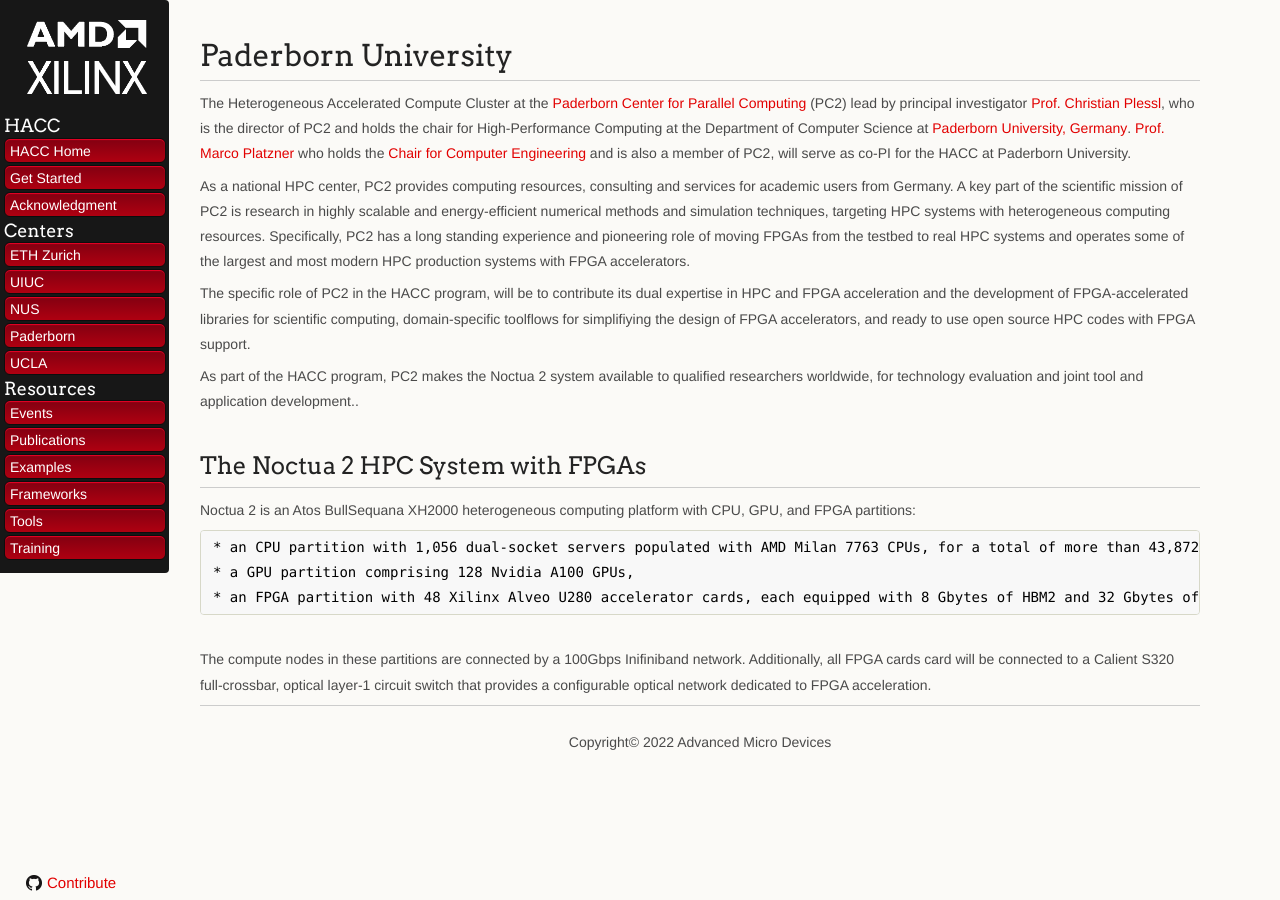
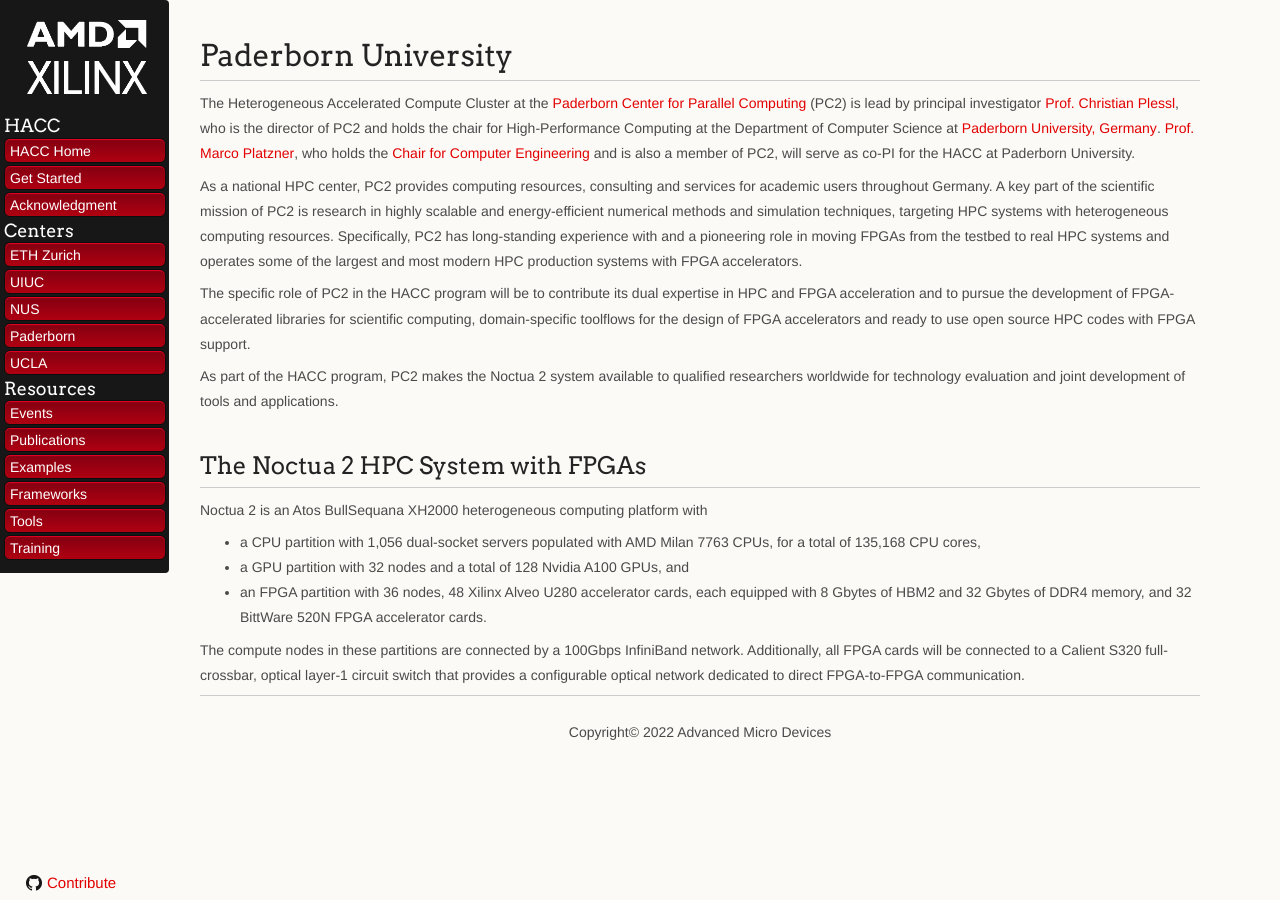
Before and after one commit to Xilinx/xacc, a Jekyll site: the page built from docs/paderborn.md, in a window 1280 px wide. Built offline with Jekyll 4.4.1, drawn with Linux system fonts in a browser that asks for light colours; nearby versions of some CDN libraries; our own code applies the rules of GitHub Pages for plain Markdown files.

Commit message:
Proposed changes for Paderborn Description

```diff
--- a/docs/paderborn.md
+++ b/docs/paderborn.md
@@ -1,23 +1,23 @@
 # Paderborn University
 
-The Heterogeneous Accelerated Compute Cluster at the [Paderborn Center for Parallel Computing](https://pc2.uni-paderborn.de) (PC2) lead by principal investigator [Prof. Christian Plessl](https://en.cs.uni-paderborn.de/hpc/team/group/members/plessl), who is the director of PC2 and holds the chair for High-Performance Computing at the Department of Computer Science at [Paderborn University, Germany](https://www.uni-paderborn.de/en). [Prof. Marco Platzner](https://en.cs.uni-paderborn.de/ceg/team/group/people/marco-platzner) who holds the [Chair for Computer Engineering](https://en.cs.uni-paderborn.de/ceg) and is also a member of PC2, will serve as co-PI for the HACC at Paderborn University.
+The Heterogeneous Accelerated Compute Cluster at the [Paderborn Center for Parallel Computing](https://pc2.uni-paderborn.de) (PC2) is lead by principal investigator [Prof. Christian Plessl](https://en.cs.uni-paderborn.de/hpc/team/group/members/plessl), who is the director of PC2 and holds the chair for High-Performance Computing at the Department of Computer Science at [Paderborn University, Germany](https://www.uni-paderborn.de/en). [Prof. Marco Platzner](https://en.cs.uni-paderborn.de/ceg/team/group/people/marco-platzner), who holds the [Chair for Computer Engineering](https://en.cs.uni-paderborn.de/ceg) and is also a member of PC2, will serve as co-PI for the HACC at Paderborn University.
 
-As a national HPC center, PC2 provides computing resources, consulting and services for academic users from Germany. A key part of the scientific mission of PC2 is research in highly scalable and energy-efficient numerical methods and simulation techniques, targeting HPC systems with heterogeneous computing resources. Specifically, PC2 has a long standing experience and pioneering role of moving FPGAs from the testbed to real HPC systems and operates some of the largest and most modern HPC production systems with FPGA accelerators.
+As a national HPC center, PC2 provides computing resources, consulting and services for academic users throughout Germany. A key part of the scientific mission of PC2 is research in highly scalable and energy-efficient numerical methods and simulation techniques, targeting HPC systems with heterogeneous computing resources. Specifically, PC2 has long-standing experience with and a pioneering role in moving FPGAs from the testbed to real HPC systems and operates some of the largest and most modern HPC production systems with FPGA accelerators.
 
-The specific role of PC2 in the HACC program, will be to contribute its dual expertise in HPC and FPGA acceleration and the development of FPGA-accelerated libraries for scientific computing, domain-specific toolflows for simplifiying the design of FPGA accelerators, and ready to use open source HPC codes with FPGA support.
+The specific role of PC2 in the HACC program will be to contribute its dual expertise in HPC and FPGA acceleration and to pursue the development of FPGA-accelerated libraries for scientific computing, domain-specific toolflows for the design of FPGA accelerators and ready to use open source HPC codes with FPGA support.
 
-As part of the HACC program, PC2 makes the Noctua 2 system available to qualified researchers worldwide, for technology evaluation and joint tool and application development..
+As part of the HACC program, PC2 makes the Noctua 2 system available to qualified researchers worldwide for technology evaluation and joint development of tools and applications.
 
 
 ## The Noctua 2 HPC System with FPGAs
 
-Noctua 2 is an Atos BullSequana XH2000 heterogeneous computing platform with CPU, GPU, and FPGA partitions:
+Noctua 2 is an Atos BullSequana XH2000 heterogeneous computing platform with
 
-    * an CPU partition with 1,056 dual-socket servers populated with AMD Milan 7763 CPUs, for a total of more than 43,872 CPUs,
-    * a GPU partition comprising 128 Nvidia A100 GPUs,
-    * an FPGA partition with 48 Xilinx Alveo U280 accelerator cards, each equipped with 8 Gbytes of HBM2 and 32 Gbytes of DDR4 memory and 32 BittWare 520N FPGA accelerator cards
+* a CPU partition with 1,056 dual-socket servers populated with AMD Milan 7763 CPUs, for a total of 135,168 CPU cores,
+* a GPU partition with 32 nodes and a total of 128 Nvidia A100 GPUs, and
+* an FPGA partition with 36 nodes, 48 Xilinx Alveo U280 accelerator cards, each equipped with 8 Gbytes of HBM2 and 32 Gbytes of DDR4 memory, and 32 BittWare 520N FPGA accelerator cards.
 
-The compute nodes in these partitions are connected by a 100Gbps Inifiniband network. Additionally, all FPGA cards card will be connected to a Calient S320 full-crossbar, optical layer-1 circuit switch that provides a configurable optical network dedicated to FPGA acceleration.
+The compute nodes in these partitions are connected by a 100Gbps InfiniBand network. Additionally, all FPGA cards will be connected to a Calient S320 full-crossbar, optical layer-1 circuit switch that provides a configurable optical network dedicated to direct FPGA-to-FPGA communication.
 
 
 
```
